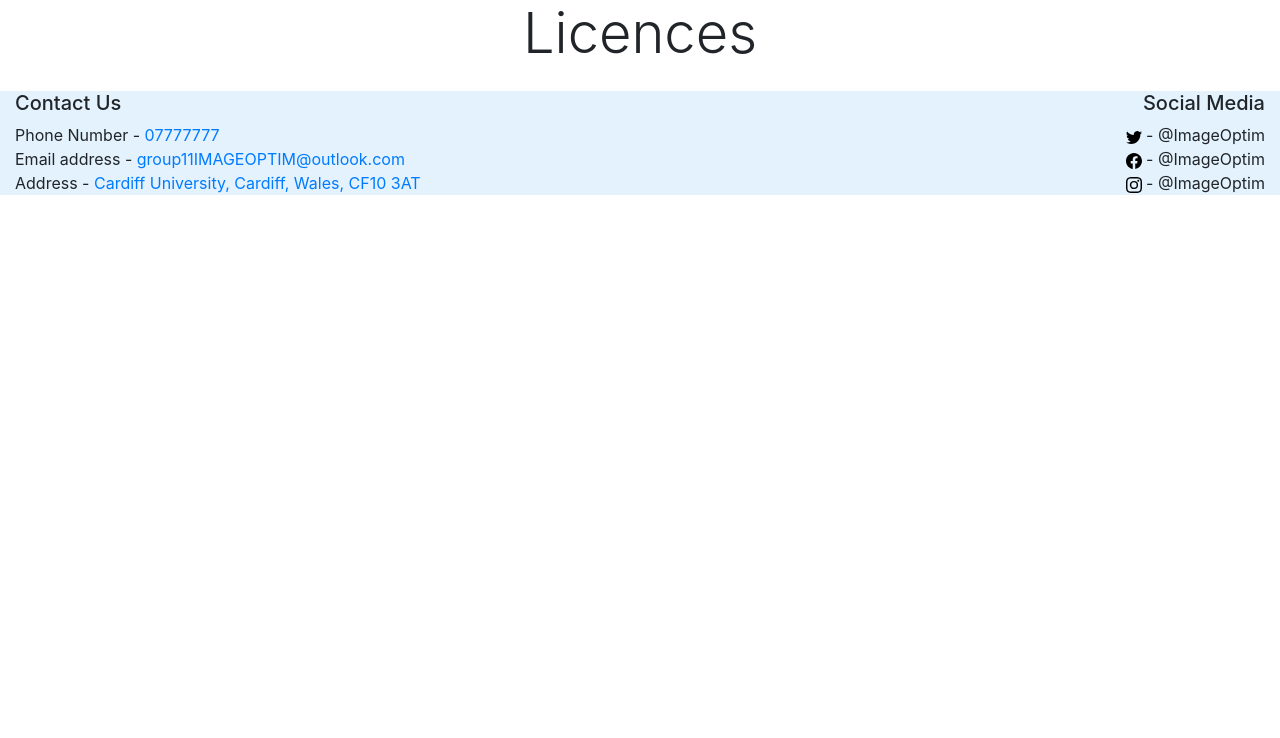
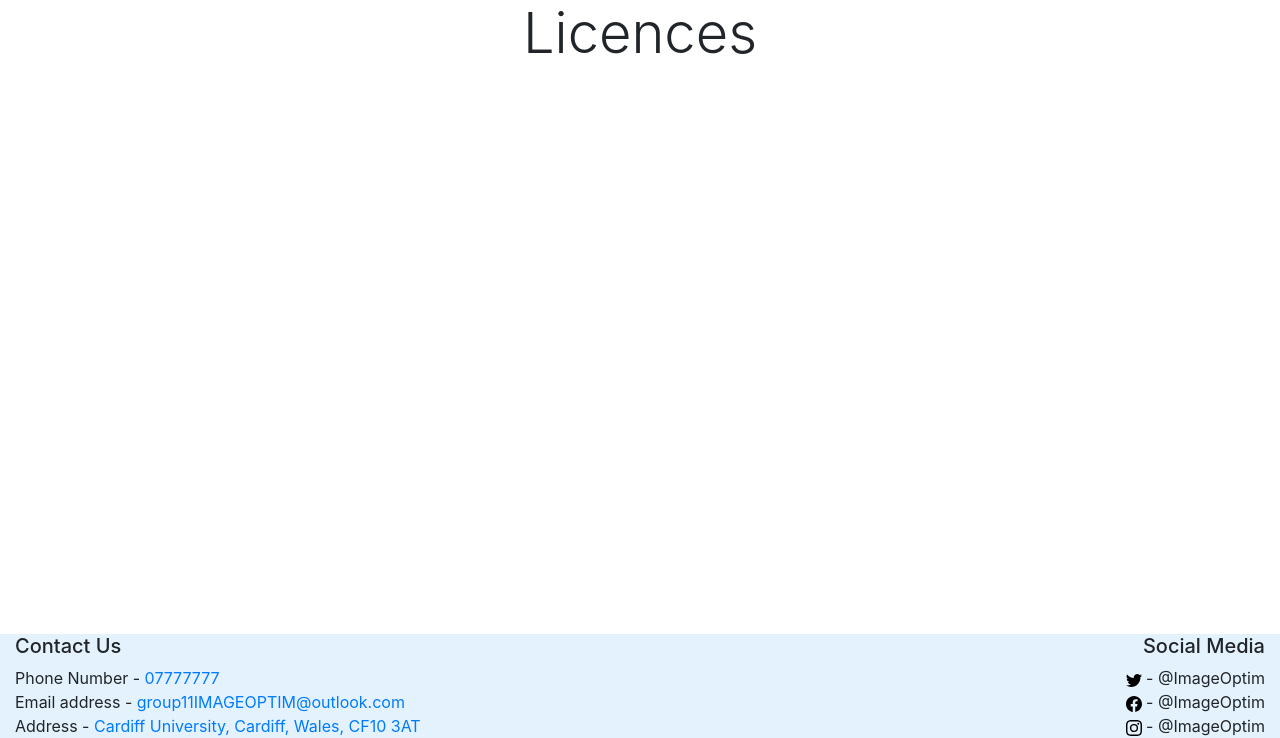
Before and after one commit to milosvujovic/imageoptim_project, a Flask app: page / in a window 1280 px wide. Shown: the part 62-800 px from the top of the page. Run offline with Flask 2, Linux system fonts and the light colour scheme; some libraries are stand-ins or nearby versions.

Commit message:
Created sticky footer

```diff
--- /dev/null
+++ b/static/css/style.css
@@ -0,0 +1,6 @@
+.footer {
+  position: fixed;
+  left: 0;
+  bottom: 0;
+  width: 100%;
+}
--- a/templates/admin_template.html
+++ b/templates/admin_template.html
@@ -6,6 +6,7 @@
     <meta name="viewport" content="width=device-width, initial-scale=1">
     <link href="/static/css/bootstrap.min.css" rel="stylesheet">
     <link rel="stylesheet" href="https://maxcdn.bootstrapcdn.com/bootstrap/4.5.2/css/bootstrap.min.css">
+    <link href="/static/css/style.css" rel="stylesheet">
     <script src="https://code.jquery.com/jquery-3.5.1.slim.min.js" integrity="sha384-DfXdz2htPH0lsSSs5nCTpuj/zy4C+OGpamoFVy38MVBnE+IbbVYUew+OrCXaRkfj" crossorigin="anonymous"></script>
     <script src="https://cdn.jsdelivr.net/npm/bootstrap@4.5.3/dist/js/bootstrap.bundle.min.js" integrity="sha384-ho+j7jyWK8fNQe+A12Hb8AhRq26LrZ/JpcUGGOn+Y7RsweNrtN/tE3MoK7ZeZDyx" crossorigin="anonymous"></script>
     <script src="/static/js/functions.js"></script>
@@ -37,7 +38,7 @@
       {% block MainContents %}
       {% endblock %}
     </main>
-    <footer class="container-fluid" style="background-color: #e3f2fd;">
+    <footer class="container-fluid footer" style="background-color: #e3f2fd;">
       <div class="row">
         <div class="col-sm-8">
           <div class="row-sm"><h5>Contact Us</h5></div>
--- a/templates/customer_template.html
+++ b/templates/customer_template.html
@@ -6,6 +6,7 @@
     <meta name="viewport" content="width=device-width, initial-scale=1">
     <link href="/static/css/bootstrap.min.css" rel="stylesheet">
     <link rel="stylesheet" href="https://maxcdn.bootstrapcdn.com/bootstrap/4.5.2/css/bootstrap.min.css">
+    <link href="/static/css/style.css" rel="stylesheet">
     <script src="https://code.jquery.com/jquery-3.5.1.slim.min.js" integrity="sha384-DfXdz2htPH0lsSSs5nCTpuj/zy4C+OGpamoFVy38MVBnE+IbbVYUew+OrCXaRkfj" crossorigin="anonymous"></script>
     <script src="https://cdn.jsdelivr.net/npm/bootstrap@4.5.3/dist/js/bootstrap.bundle.min.js" integrity="sha384-ho+j7jyWK8fNQe+A12Hb8AhRq26LrZ/JpcUGGOn+Y7RsweNrtN/tE3MoK7ZeZDyx" crossorigin="anonymous"></script>
     <script src="/static/js/functions.js"></script>
@@ -35,7 +36,7 @@
       {% block MainContents %}
       {% endblock %}
     </main>
-    <footer class="container-fluid" style="background-color: #e3f2fd;">
+    <footer class="container-fluid footer" style="background-color: #e3f2fd;">
       <div class="row">
         <div class="col-sm-8">
           <div class="row-sm"><h5>Contact Us</h5></div>
--- a/templates/user_template.html
+++ b/templates/user_template.html
@@ -6,6 +6,7 @@
     <meta name="viewport" content="width=device-width, initial-scale=1">
     <link href="/static/css/bootstrap.min.css" rel="stylesheet">
     <link rel="stylesheet" href="https://maxcdn.bootstrapcdn.com/bootstrap/4.5.2/css/bootstrap.min.css">
+    <link href="/static/css/style.css" rel="stylesheet">
     <script src="https://code.jquery.com/jquery-3.5.1.slim.min.js" integrity="sha384-DfXdz2htPH0lsSSs5nCTpuj/zy4C+OGpamoFVy38MVBnE+IbbVYUew+OrCXaRkfj" crossorigin="anonymous"></script>
     <script src="https://cdn.jsdelivr.net/npm/bootstrap@4.5.3/dist/js/bootstrap.bundle.min.js" integrity="sha384-ho+j7jyWK8fNQe+A12Hb8AhRq26LrZ/JpcUGGOn+Y7RsweNrtN/tE3MoK7ZeZDyx" crossorigin="anonymous"></script>
     <script src="/static/js/functions.js"></script>
@@ -37,7 +38,7 @@
       {% block MainContents %}
       {% endblock %}
     </main>
-    <footer class="container-fluid" style="background-color: #e3f2fd;">
+    <footer class="container-fluid footer" style="background-color: #e3f2fd;">
       <div class="row">
         <div class="col-sm-8">
           <div class="row-sm"><h5>Contact Us</h5></div>
```
Also changed, not shown: 1 other file.
